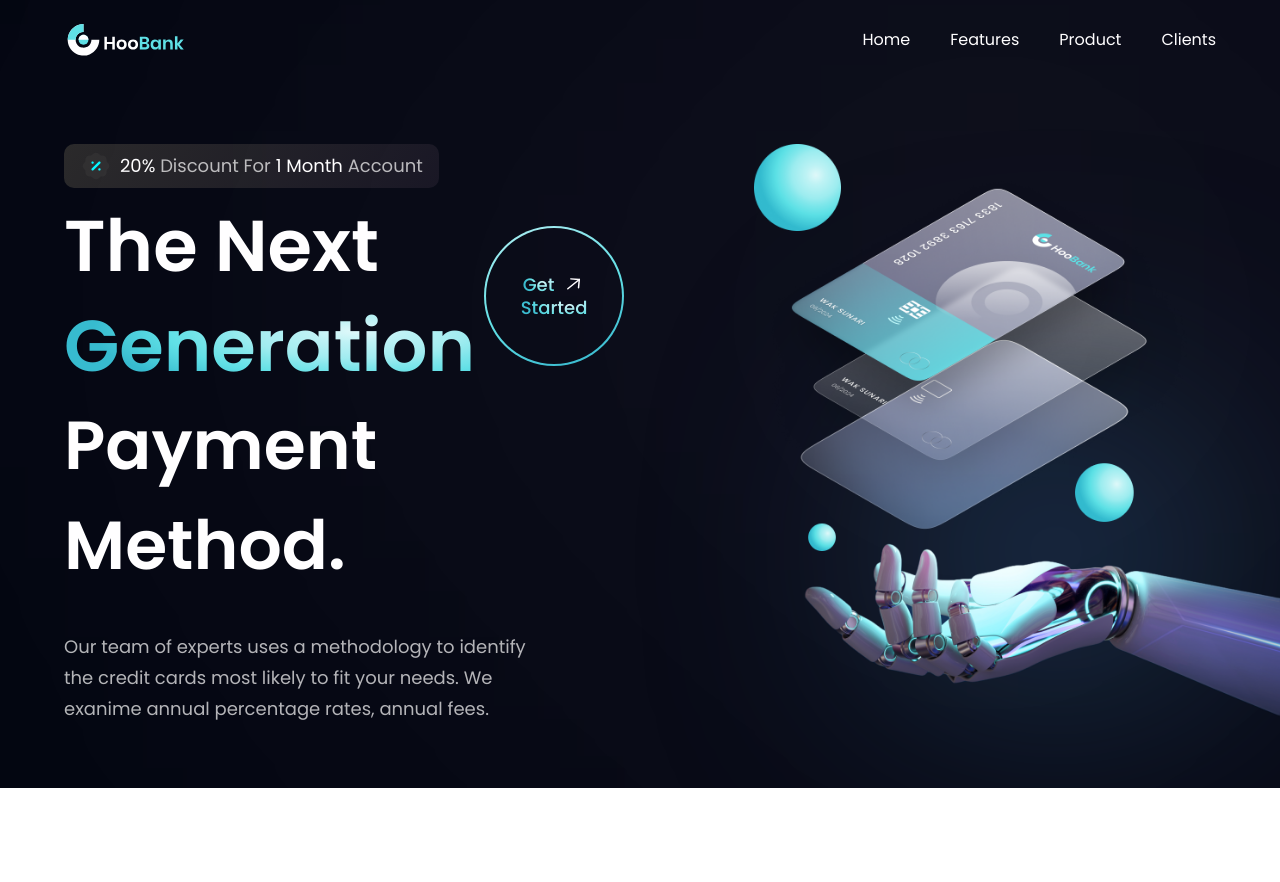
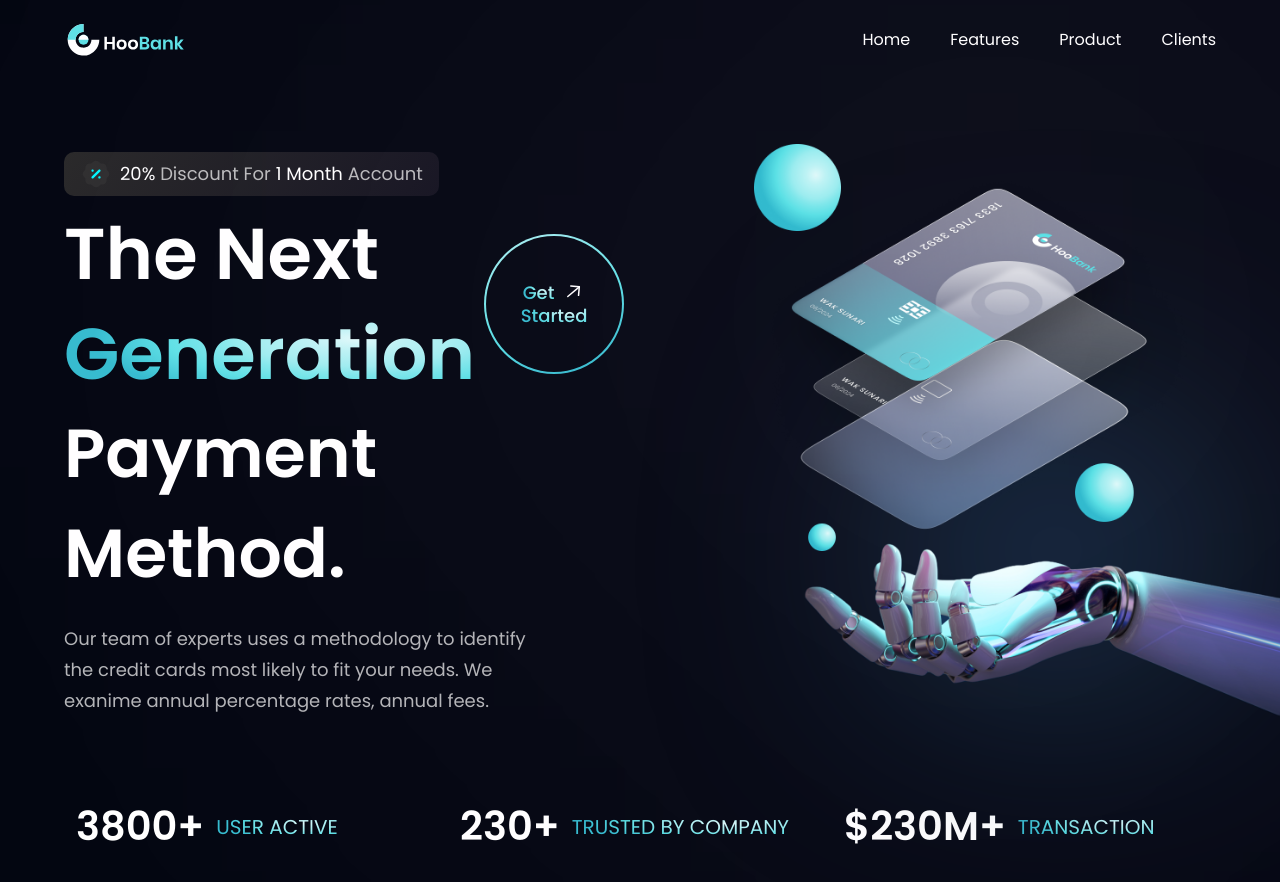
Before and after one commit to michelesilva20/bank_modern_app, a React (Vite) app: page / in a window 1280 px wide. Shown: the top 882 px of the page. Before the commit the page ends 800 px from the top, so only its background shows below. Built offline with nearby package versions, Linux system fonts and the light colour scheme.

Commit message:
two day: feito seção stats

```diff
--- a/src/components/Hero.jsx
+++ b/src/components/Hero.jsx
@@ -31,7 +31,7 @@
           </div>
         </div>
 
-        <h1 className='flex-1 font-poppins font-semibold ss:text-[68px] text-text-[52px] text-white ss:leading-[100px]
+        <h1 className='font-poppins font-semibold ss:text-[68px] text-text-[52px] text-white ss:leading-[100px]
           leading-[75px] w-full'>
             Payment Method.
         </h1>
--- a/src/components/Stats.jsx
+++ b/src/components/Stats.jsx
@@ -1,10 +1,19 @@
-import React from 'react'
 
-const Stats = () => {
-  return (
-    <div>
-    </div>
-  )
-}
+import { stats } from '../constants';
+import styles  from '../style';
+
+const Stats = () => (
+    <section className={`${styles.flexCenter}
+    flex-row flex-wrap sm:mb-20 mb-6`}>
+      {stats.map((stat) =>(
+        <div key={stat.id} className={`flex-1
+        flex justify-start items-center flex-row m-3`}>
+          <h4 className='font-poppins font-semibold xs:text-[40px] text-[30] xs:leading-[53px] leading-[43px] text-white'>{stat.value}</h4>
+          <p className='font-poppins font-normal xs:text-[20px] text-[15] xs:leading-[26px] leading-[21px] text-gradient uppercase ml-3'>{stat.title}</p>
+        </div>
+      ))}
+    </section>
+)
+
 
 export default Stats
```
